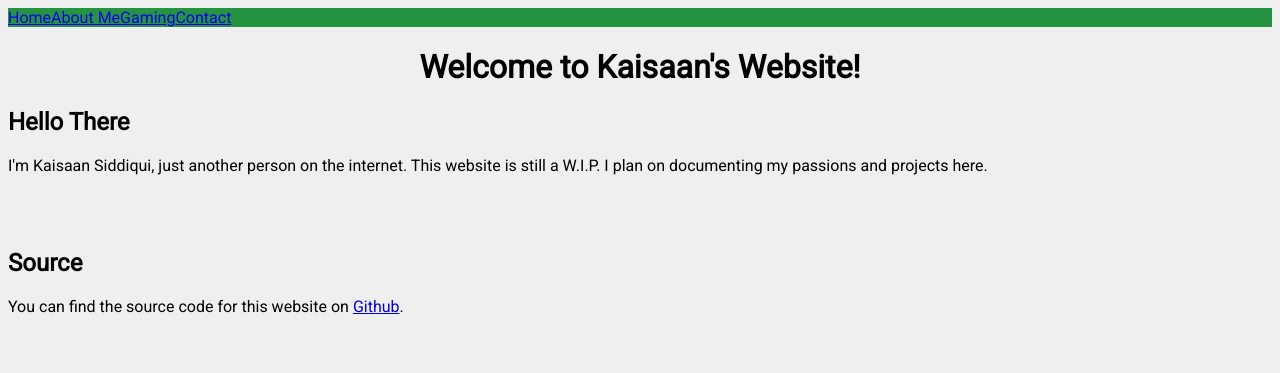
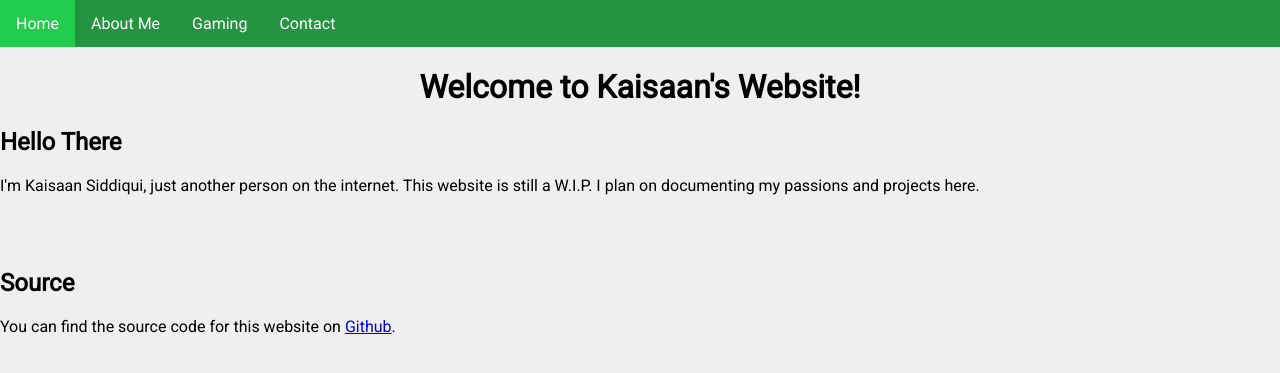
Before and after one commit to Kaisaan/kaisaan.github.io, a Jekyll site: the page built from index.html, in a window 1280 px wide. Shown: the top 373 px of the page. Built offline with Jekyll 4.4.1, drawn with Linux system fonts in a browser that asks for light colours.

Commit message:
Update style.css

```diff
--- a/css/style.css
+++ b/css/style.css
@@ -3,6 +3,8 @@
 body {
     font-family: 'Roboto', sans-serif;
     background-color: #EFEFEF;
+    margin: 0;
+    padding: 0;
 }
 
 .navbar ul {
@@ -16,3 +18,15 @@ body {
 .navstd {
   float: left;
 }
+
+.navstd a {
+  display: block;
+  color: white;
+  text-align: center;
+  padding: 14px 16px;
+  text-decoration: none;
+}
+
+.navstd a:hover {
+  background-color: #22cc4d;
+}
```
